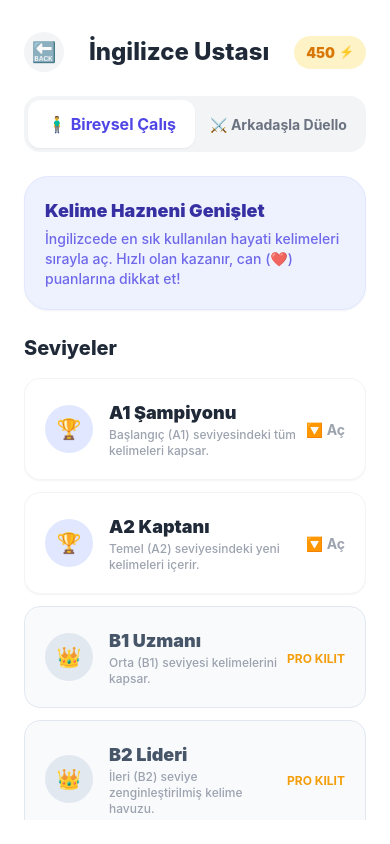
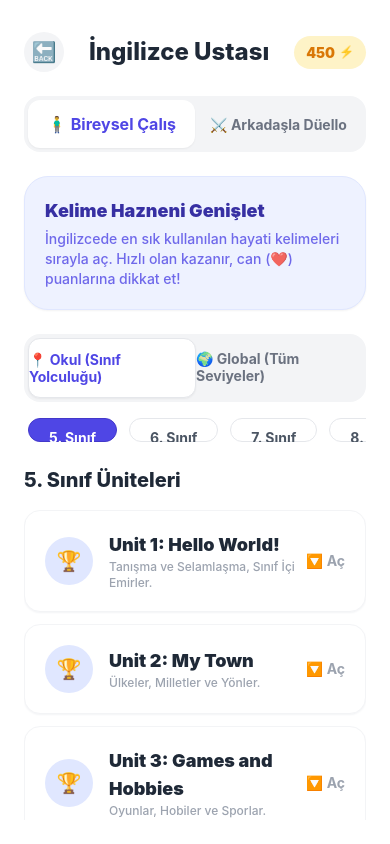
Before and after one commit to irfanunaal-eng/brainmate-app, a React Native app: screen /GameLobbyScreen in a window 390 px wide. Built offline with nearby package versions, Linux system fonts and the light colour scheme; what react-native-calendars would draw is missing.

Commit message:
Feat: Add MEB Curriculum path tracking and AsyncStorage state remembering to GameLobbyScreen

```diff
--- a/screens/GameLobbyScreen.tsx
+++ b/screens/GameLobbyScreen.tsx
@@ -1,14 +1,36 @@
-import React, { useState } from 'react';
-import { View, Text, SafeAreaView, TouchableOpacity, ScrollView, Animated } from 'react-native';
+import React, { useState, useEffect } from 'react';
+import { View, Text, SafeAreaView, TouchableOpacity, ScrollView, Animated, ActivityIndicator } from 'react-native';
 import { useNavigation } from '@react-navigation/native';
+import AsyncStorage from '@react-native-async-storage/async-storage';
+import { supabase } from '../lib/supabase';
 
-const LEVELS = [
+const GLOBAL_LEVELS = [
   { id: 'A1', title: 'A1 Şampiyonu', desc: 'Başlangıç (A1) seviyesindeki tüm kelimeleri kapsar.', unlocked: true, stars: 3, stages: 15, words: 20 },
   { id: 'A2', title: 'A2 Kaptanı', desc: 'Temel (A2) seviyesindeki yeni kelimeleri içerir.', unlocked: true, stars: 1, stages: 20, words: 25 },
   { id: 'B1', title: 'B1 Uzmanı', desc: 'Orta (B1) seviyesi kelimelerini kapsar.', unlocked: true, stars: 0, stages: 25, words: 40 },
   { id: 'B2', title: 'B2 Lideri', desc: 'İleri (B2) seviye zenginleştirilmiş kelime havuzu.', unlocked: false, stars: 0, stages: 30, words: 50 },
   { id: 'C1', title: 'C1 Efsanesi', desc: 'Akademik ve akıcı (C1) seviye son kelimeler.', unlocked: false, stars: 0, stages: 40, words: 50 },
 ];
+
+const CURRICULUM_GRADES: Record<string, any[]> = {
+  '5': [
+    { id: '5_U1', title: 'Unit 1: Hello World!', desc: 'Tanışma ve Selamlaşma, Sınıf İçi Emirler.', unlocked: true, stages: 5, words: 20 },
+    { id: '5_U2', title: 'Unit 2: My Town', desc: 'Ülkeler, Milletler ve Yönler.', unlocked: true, stages: 5, words: 25 },
+    { id: '5_U3', title: 'Unit 3: Games and Hobbies', desc: 'Oyunlar, Hobiler ve Sporlar.', unlocked: true, stages: 6, words: 30 },
+    { id: '5_U4', title: 'Unit 4: My Daily Routine', desc: 'Günlük Rutinler, Eylemler ve Zaman.', unlocked: false, stages: 8, words: 35 },
+    { id: '5_U5', title: 'Unit 5: Health', desc: 'Sağlık İfadeleri ve Hastalıklar.', unlocked: false, stages: 6, words: 30 },
+  ],
+  '6': [
+    { id: '6_U1', title: 'Unit 1: Life', desc: 'Günlük Yaşam Döngüsü ve İşler.', unlocked: true, stages: 5, words: 25 },
+    { id: '6_U2', title: 'Unit 2: Yummy Breakfast', desc: 'Yiyecekler ve Tercihler.', unlocked: false, stages: 6, words: 35 },
+  ],
+  '7': [
+    { id: '7_U1', title: 'Unit 1: Appearance', desc: 'Dış Görünüş ve Karakterler.', unlocked: true, stages: 5, words: 40 },
+  ],
+  '8': [
+    { id: '8_U1', title: 'Unit 1: Friendship', desc: 'Arkadaşlık, Davetler ve LGS Hazırlık.', unlocked: true, stages: 8, words: 45 },
+  ]
+};
 
 export function GameLobbyScreen({ route }: any) {
   const navigation = useNavigation<any>();
@@ -17,6 +39,46 @@ export function GameLobbyScreen({ route }: any) {
   const [expandedLevel, setExpandedLevel] = useState<string | null>(null);
   const [adminOverride, setAdminOverride] = useState(false);
   const [duelOpponent, setDuelOpponent] = useState<string | null>(null);
+  const [loading, setLoading] = useState(true);
+  const [activePath, setActivePath] = useState<'school' | 'global'>('school');
+  const [activeGrade, setActiveGrade] = useState<string>('5');
+
+  useEffect(() => {
+    loadUserPreferences();
+  }, []);
+
+  const loadUserPreferences = async () => {
+    try {
+      const savedPath = await AsyncStorage.getItem('@game_path');
+      const savedGrade = await AsyncStorage.getItem('@game_grade');
+
+      const { data: { user } } = await supabase.auth.getUser();
+      if (user) {
+        const { data: profile } = await supabase.from('profiles').select('grade').eq('id', user.id).single();
+        let initialGrade = profile?.grade?.replace(/[^0-9]/g, '') || '5';
+        if (!['5','6','7','8'].includes(initialGrade)) initialGrade = '5';
+
+        setActivePath((savedPath as any) || 'school');
+        setActiveGrade(savedGrade || initialGrade);
+      }
+    } catch (e) {
+      console.error(e);
+    } finally {
+      setLoading(false);
+    }
+  };
+
+  const switchPath = async (path: 'school' | 'global') => {
+    setActivePath(path);
+    setExpandedLevel(null);
+    await AsyncStorage.setItem('@game_path', path);
+  };
+
+  const switchGrade = async (grade: string) => {
+    setActiveGrade(grade);
+    setExpandedLevel(null);
+    await AsyncStorage.setItem('@game_grade', grade);
+  };
 
   const toggleLevel = async (id: string, isPremiumOnly: boolean) => {
     if (isPremiumOnly && !adminOverride) {
@@ -107,15 +169,49 @@ export function GameLobbyScreen({ route }: any) {
             </>
          )}
 
-        <Text className="text-xl font-extrabold text-gray-800 mb-4">Seviyeler</Text>
+         {loading ? (
+            <View className="mt-8 items-center"><ActivityIndicator size="large" color="#4f46e5" /></View>
+         ) : (
+            <>
+              {/* Path Tabs */}
+              <View className="flex-row mb-4 bg-gray-100 p-1 rounded-2xl">
+                <TouchableOpacity
+                  onPress={() => switchPath('school')}
+                  className={`flex-1 py-3 items-center rounded-xl ${activePath === 'school' ? 'bg-white shadow-sm border border-gray-200' : ''}`}
+                >
+                  <Text className={`font-bold ${activePath === 'school' ? 'text-indigo-600' : 'text-gray-500'}`}>📍 Okul (Sınıf Yolculuğu)</Text>
+                </TouchableOpacity>
+                <TouchableOpacity
+                  onPress={() => switchPath('global')}
+                  className={`flex-1 py-3 items-center rounded-xl ${activePath === 'global' ? 'bg-white shadow-sm border border-gray-200' : ''}`}
+                >
+                  <Text className={`font-bold ${activePath === 'global' ? 'text-rose-600' : 'text-gray-500'}`}>🌍 Global (Tüm Seviyeler)</Text>
+                </TouchableOpacity>
+              </View>
+
+              {/* Grade Tabs (Only for School Path) */}
+              {activePath === 'school' && (
+                <ScrollView horizontal showsHorizontalScrollIndicator={false} className="mb-6 h-12 flex-grow-0" contentContainerStyle={{ paddingHorizontal: 4 }}>
+                  {['5', '6', '7', '8'].map(g => (
+                    <TouchableOpacity
+                      key={g}
+                      onPress={() => switchGrade(g)}
+                      className={`mr-3 px-5 py-2.5 rounded-full border ${activeGrade === g ? 'bg-indigo-600 border-indigo-700' : 'bg-white border-gray-200'}`}
+                    >
+                      <Text className={`font-bold ${activeGrade === g ? 'text-white' : 'text-gray-600'}`}>{g}. Sınıf</Text>
+                    </TouchableOpacity>
+                  ))}
+                </ScrollView>
+              )}
+
+              <Text className="text-xl font-extrabold text-gray-800 mb-4">{activePath === 'school' ? `${activeGrade}. Sınıf Üniteleri` : 'CEFR Seviyeleri (1000+ Kelime)'}</Text>
 
               {/* Levels List */}
               <ScrollView showsVerticalScrollIndicator={false} contentContainerStyle={{ paddingBottom: 40 }}>
-          {LEVELS.map((level, idx) => {
-            // First 2 modes (A1, A2) are free (idx 0 and 1). Rest are premium.
-            const isPremiumOnly = (idx >= 2);
-
-            // Visual state indicating if it's considered premium-locked visually
+                {(() => {
+                  const itemsToRender = activePath === 'school' ? (CURRICULUM_GRADES[activeGrade] || []) : GLOBAL_LEVELS;
+                  return itemsToRender.map((level, idx) => {
+                    const isPremiumOnly = activePath === 'global' ? (idx >= 2) : (!level.unlocked);
                     const visualUnlockedLevel = adminOverride || !isPremiumOnly;
 
                     return (
@@ -133,7 +229,7 @@ export function GameLobbyScreen({ route }: any) {
                             <Text className={`text-lg font-black ${visualUnlockedLevel ? 'text-gray-800' : 'text-slate-600'}`}>
                               {level.title}
                             </Text>
-                  <Text className="text-gray-400 font-medium text-xs">{level.desc}</Text>
+                            <Text className="text-gray-400 font-medium text-xs pr-1">{level.desc}</Text>
                           </View>
 
                           <View className="items-end">
@@ -203,9 +299,12 @@ export function GameLobbyScreen({ route }: any) {
                           </View>
                         )}
                       </View>
-          )})}
+                    );
+                  });
+                })()}
               </ScrollView>
-
+            </>
+         )}
       </View>
     </SafeAreaView>
   );
```
Lines whose indentation alone changed are shown as unchanged.
